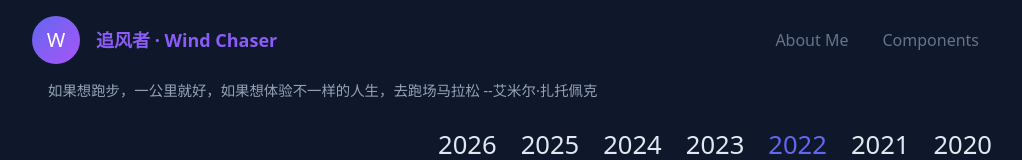
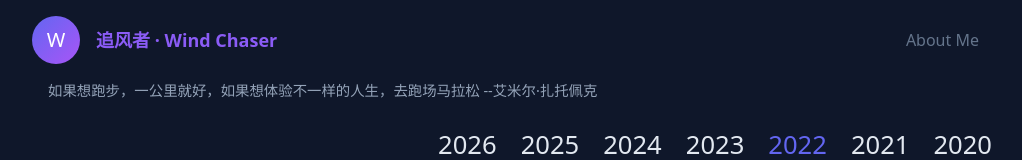
Before and after one commit to EthanALX/bio, a Next.js app in the folder frontend/: page / in a window 1280 px wide. Shown: the top 160 px of the page, without its empty margins (128-1150 px from the left). Built offline with nearby package versions, Linux system fonts and the light colour scheme.

Commit message:
feat: 调整样式‘

```diff
--- a/frontend/src/components/GlobalHeader/GlobalHeader.hook.ts
+++ b/frontend/src/components/GlobalHeader/GlobalHeader.hook.ts
@@ -8,11 +8,11 @@ import type {
 const NAVIGATION_CONFIG: Record<string, NavigationLink[]> = {
   "/": [
     { href: "/about", label: "About Me" },
-    { href: "/showcase", label: "Components" },
+    // { href: "/showcase", label: "Components" },
   ],
   "/about": [
     { href: "/", label: "Running Stats" },
-    { href: "/showcase", label: "Components" },
+    // { href: "/showcase", label: "Components" },
   ],
   "/showcase": [
     { href: "/", label: "Running Stats" },
```
